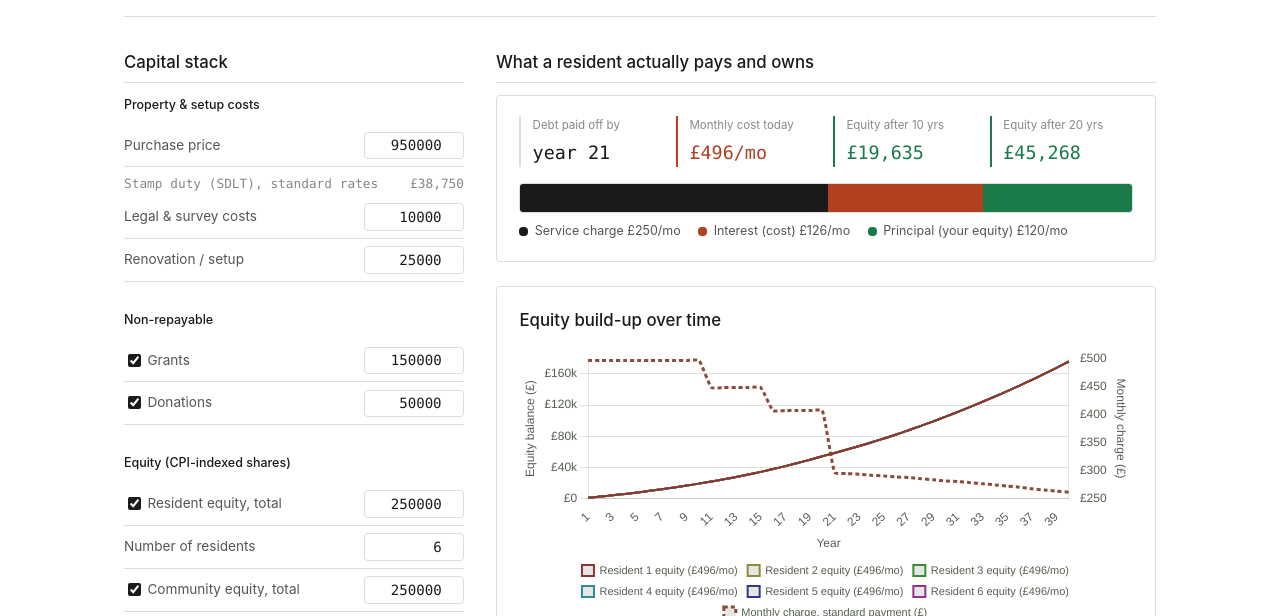
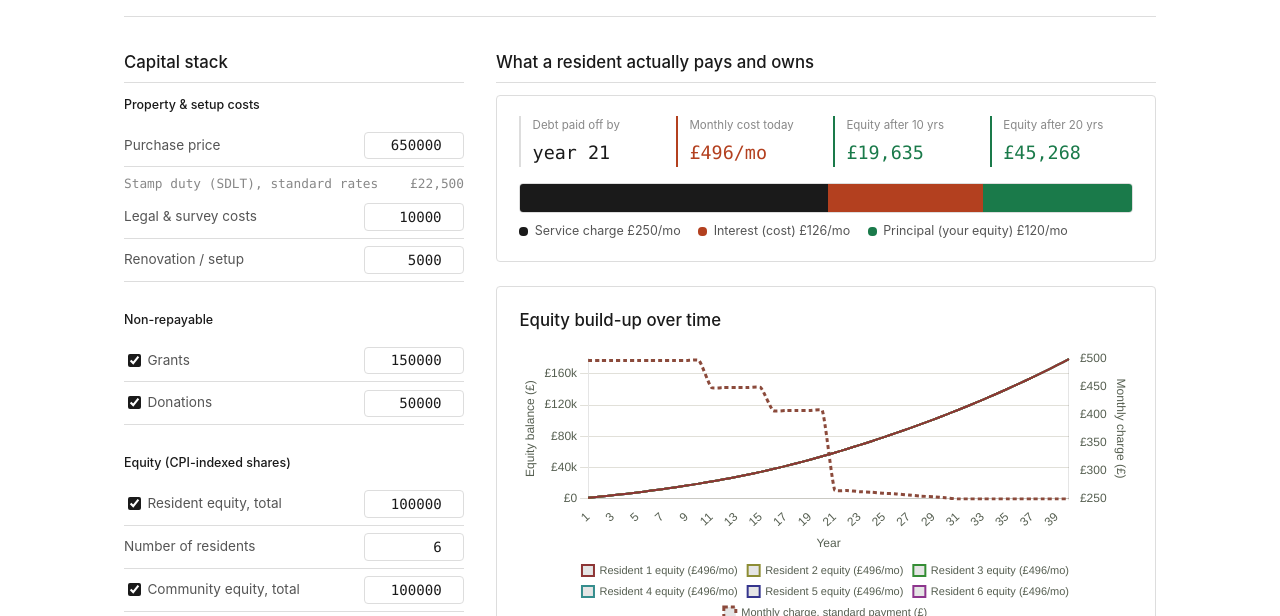
Before and after one commit to fivebyfive5/coop-equity-model, a plain HTML site: page index.html in a window 1280 px wide. Shown: the part 380-996 px from the top of the page. Drawn offline with nearby package versions, Linux system fonts and the light colour scheme.

Commit message:
Update index.html

```diff
--- a/index.html
+++ b/index.html
@@ -339,7 +339,7 @@ table.compare thead th {
       <legend>Property &amp; setup costs</legend>
       <div class="field-row">
         <label for="price">Purchase price</label>
-        <input type="number" id="price" value="950000" step="5000" min="0">
+        <input type="number" id="price" value="650000" step="5000" min="0">
       </div>
       <div class="subtotal-row"><span>Stamp duty (SDLT), standard rates</span><span id="sdltVal">–</span></div>
       <div class="field-row">
@@ -348,7 +348,7 @@ table.compare thead th {
       </div>
       <div class="field-row">
         <label for="renoCosts">Renovation / setup</label>
-        <input type="number" id="renoCosts" value="25000" step="5000" min="0">
+        <input type="number" id="renoCosts" value="5000" step="5000" min="0">
       </div>
     </fieldset>
 
@@ -368,7 +368,7 @@ table.compare thead th {
       <legend>Equity (CPI-indexed shares)</legend>
       <div class="field-row">
         <label for="residentEquity"><input type="checkbox" id="residentEquityOn" checked style="margin-right:0.4rem;vertical-align:-2px;accent-color:var(--brass);">Resident equity, total</label>
-        <input type="number" id="residentEquity" value="250000" step="5000" min="0">
+        <input type="number" id="residentEquity" value="100000" step="5000" min="0">
       </div>
       <div class="field-row">
         <label for="numResidents">Number of residents</label>
@@ -376,7 +376,7 @@ table.compare thead th {
       </div>
       <div class="field-row">
         <label for="communityEquity"><input type="checkbox" id="communityEquityOn" checked style="margin-right:0.4rem;vertical-align:-2px;accent-color:var(--brass);">Community equity, total</label>
-        <input type="number" id="communityEquity" value="250000" step="5000" min="0">
+        <input type="number" id="communityEquity" value="100000" step="5000" min="0">
       </div>
       <div class="field-row">
         <label for="numCommunity">Number of community investors</label>
```
